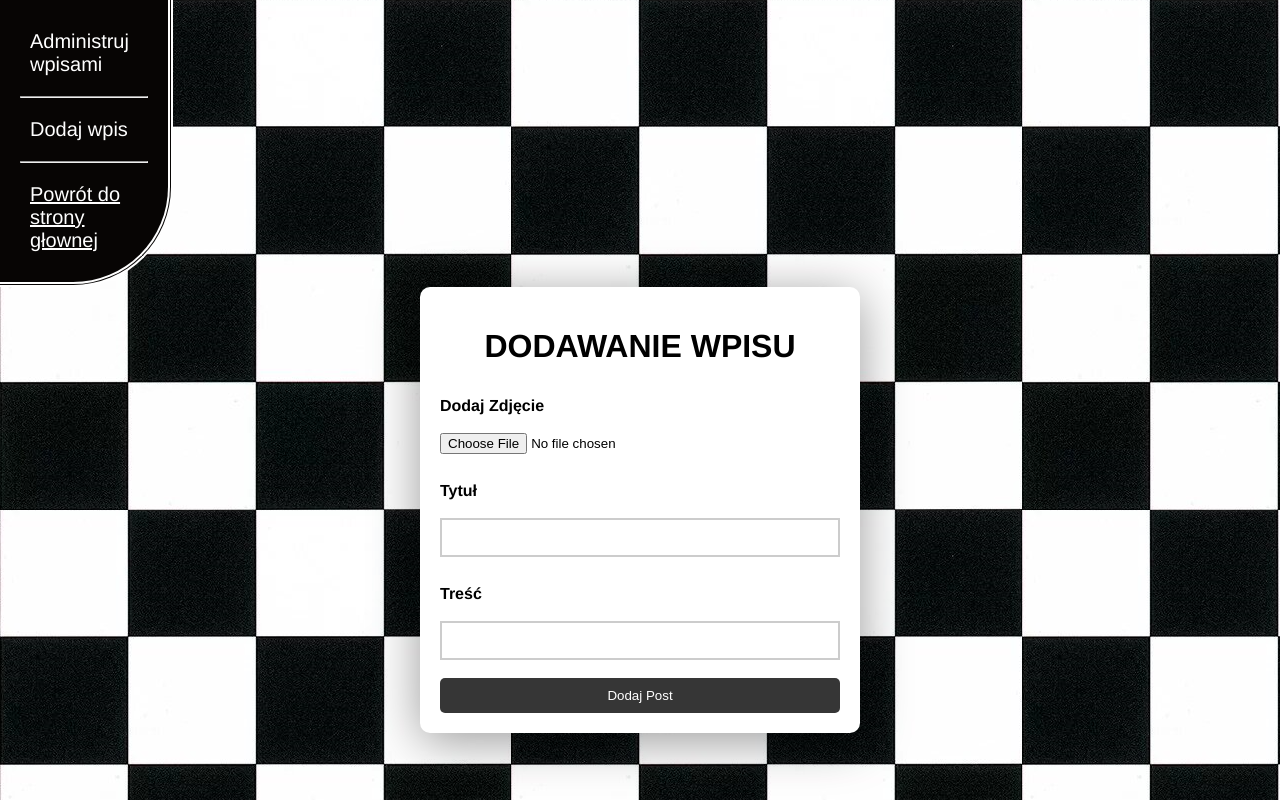
After one commit to lukaszbigd/blog-szachy, a PHP site: page /admin.php in a window 1280 px wide. The commit adds this page. Run offline with PHP 8.4, Linux system fonts and the light colour scheme.

Commit message:
Add new files

```diff
--- /dev/null
+++ b/admin.php
@@ -0,0 +1,47 @@
+<!DOCTYPE html>
+<html>
+<head>
+    <meta charset="utf-8">
+    <title>AdminPanel</title>
+    <link rel="stylesheet" type="text/css" href="./assets/adm_style.css">
+    <script src="https://ajax.googleapis.com/ajax/libs/jquery/3.6.0/jquery.min.js"></script>
+    <script src="./assets/script1.js"></script>
+</head>
+
+<body>
+    <header>
+        <nav>
+            <ul>
+                <li><a href="#" id="adm-link">Administruj wpisami</a></li>
+                <hr>
+                <li><a href="#" id="dod-link">Dodaj wpis</a></li>
+                <hr>
+                <li><a href="main_index.php" id="pow">Powrót do strony głownej</a></li>
+            </ul>
+        </nav>
+    </header>
+    <div id="add-form">
+        <form>
+            <h1 class="headline">DODAWANIE WPISU</h1>
+            <label for="zdj" class="paragraph">Dodaj Zdjęcie</label>
+            <br>
+            <input type="file" id="zdj" name="zdj">
+            <br>
+            <label for="tytul" class="paragraph">Tytuł</label>
+            <br>
+            <input type="text" id="tytul" name="tytul">
+            <br>
+            <label for="content" class="paragraph">Treść</label>
+            <br>
+            <input type="text" id="content" name="content">
+            <br>
+            <input type="submit" id="submit" name="submit" value="Dodaj Post">
+        </form>
+    </div>
+    <div id="adm-form">
+
+
+    </div>
+</body>
+
+</html>
--- /dev/null
+++ b/assets/adm_style.css
@@ -0,0 +1,87 @@
+body {
+    background-image: url(szachownica.png);
+    margin: 0;
+    font-family: helvetica;
+}
+
+header {
+    background-color: #070504;
+    color: white;
+    padding: 20px;
+    max-width: 10%;
+    border-radius: 100px;
+    border-top-left-radius: 0;
+    border-top-right-radius: 0;
+    border-bottom-left-radius: 0;
+    border: thick double #fff;
+    border-left-style: none;
+    border-top-style: none;
+}
+
+nav ul {
+    list-style: none;
+    padding: 0;
+    margin: 0;
+    font-family: helvetica;
+    font-size: 20px;
+}
+
+nav li {
+    padding: 10px;
+}
+
+nav li a {
+    color: white;
+    text-decoration: none;
+}
+
+nav li a:hover {
+    background-color: #363636;
+}
+
+.headline {
+    font-family: helvetica;
+    font-weight: bold;
+    text-align: center;
+}
+
+#add-form {
+    max-width: 400px;
+    margin: 0 auto;
+    background-color: #fff;
+    padding: 20px;
+    border-radius: 10px;
+    box-shadow: 0px 8px 50px 0 rgba(0, 0, 0, 0.4);
+}
+#adm-form{
+
+}
+form {
+    display: flex;
+    flex-direction: column;
+}
+
+label {
+    margin-top: 10px;
+}
+
+.paragraph{
+    font-weight: bold;
+}
+
+#tytul, #content {
+    padding: 10px;
+    border: none;
+    border: 2px solid #ccc;
+}
+#pow{
+    text-decoration: underline;
+}
+input[type="submit"] {
+    padding: 10px;
+    background-color: #363636;
+    color: #fff;
+    border: none;
+    border-radius: 5px;
+    cursor: pointer;
+}
--- a/assets/main_ind_style.css
+++ b/assets/main_ind_style.css
@@ -8,7 +8,7 @@ body {
 
 header {
     position: sticky;
-    background-color: #000000;
+    background-color: #070504;
     color: white;
     padding: 20px;
     text-align: center;
--- /dev/null
+++ b/assets/script1.js
@@ -0,0 +1,13 @@
+$(document).ready(function() {
+    $("#adm-form").hide();
+    $("#adm-link").click(function() {
+        $("#add-form").fadeOut(150, function() {
+            $("#adm-form").fadeIn(150);
+        });
+    });
+    $("#dod-link").click(function() {
+        $("#adm-form").fadeOut(150, function() {
+            $("#add-form").fadeIn(150);
+        });
+    });
+});
--- a/main_index.php
+++ b/main_index.php
@@ -15,7 +15,6 @@
             </div>
         </div>
         <h1 class="headline">Blog o tematyce szachów</h1>
-
     </header>
     <main>
 
```
Also changed, not shown: log.php (+4 -6 lines).
